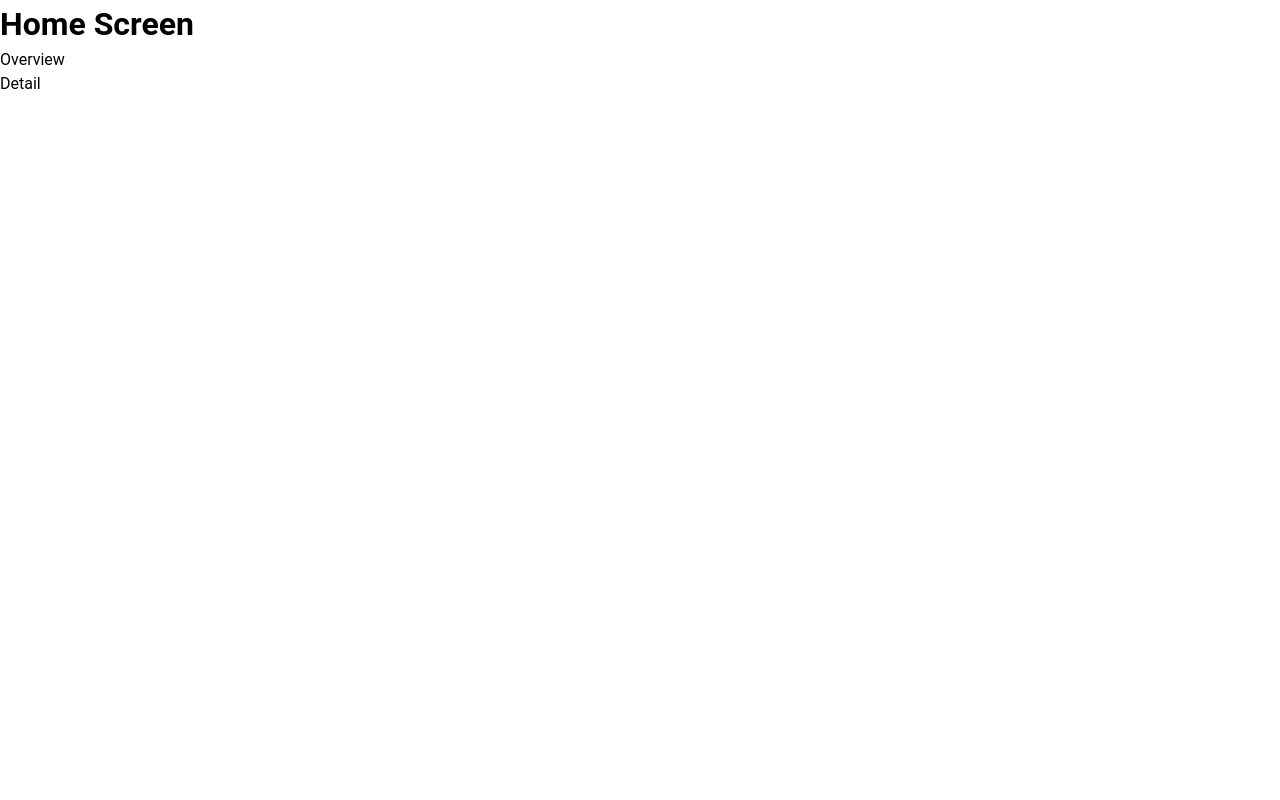
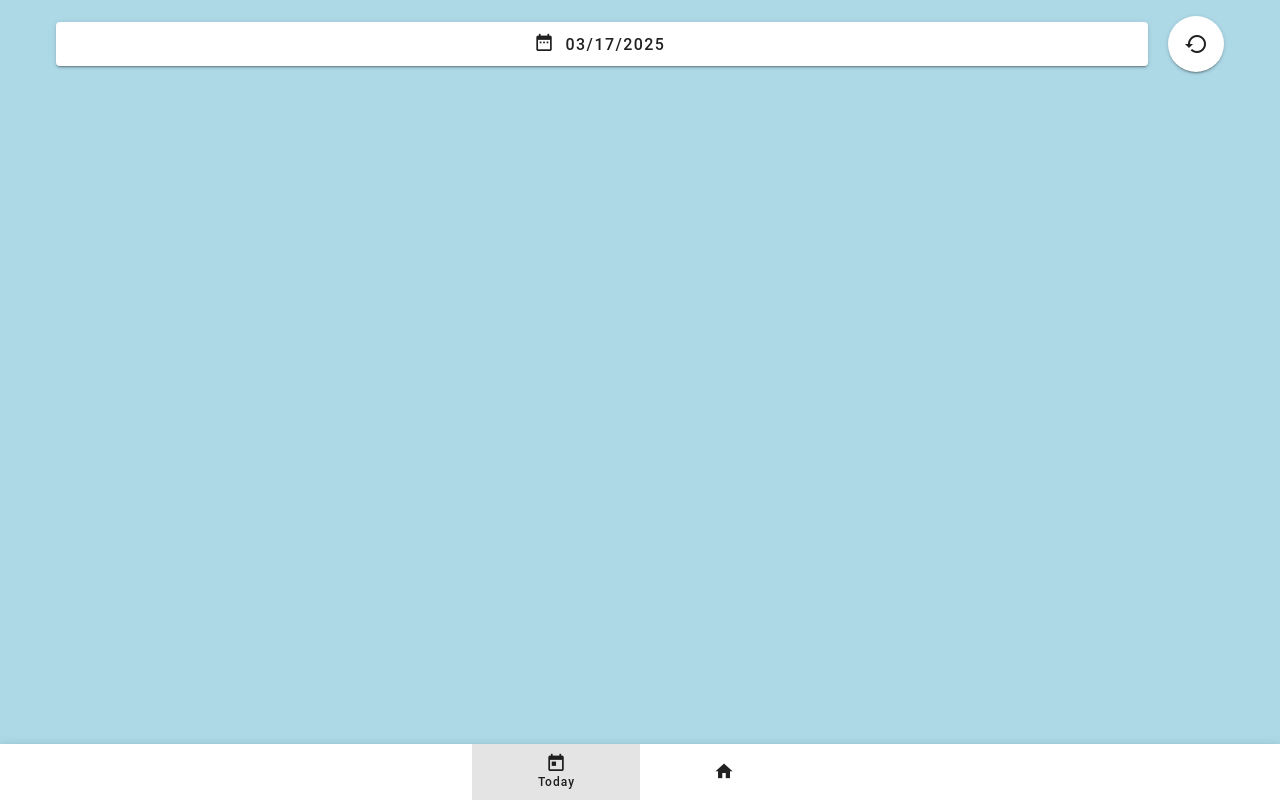
Before and after one commit to Lord-Turmoil/spendit, a Vue app in the folder app/: page /home in a window 1280 px wide. Built offline with nearby package versions, Linux system fonts and the light colour scheme.

Commit message:
✨basic home screen

```diff
--- a/app/src/App.vue
+++ b/app/src/App.vue
@@ -1,7 +1,7 @@
 <template>
-    <main>
+    <v-app>
         <RouterView />
-    </main>
+    </v-app>
 </template>
 
 <style scoped></style>
--- a/app/src/assets/css/index.css
+++ b/app/src/assets/css/index.css
@@ -1,118 +1,10 @@
-:root {
-    --default-red: rgb(234, 45, 46);
-
-    --default-blue: rgb(0, 116, 189);
-    --default-blue-transparent: rgba(0, 116, 189, .1);
-    --default-blue-light: rgba(0, 116, 189, .2);
-
-    --default-grey: rgb(128, 128, 128);
-    --default-grey-transparent: rgba(128, 128, 128, .1);
-    --default-grey-light: rgba(128, 128, 128, 0.2);
-
-    --default-green: #64ba44;
-    --default-orange: #f7821a;
-    --default-purple: #a550a7;
-    --default-cyan: #008080;
-    --default-pink: #f84e9e;
-
-    --font-color: #333333;
-    --bg-color: #fbfbfc;
-    --bg-like: #fafafc;
-    --bg-grey: #eaeaea;
-    --shadow-color: #d9d9d9;
-
-    --size-xxl: 3rem;
-    --size-xl: 2rem;
-    --size-l: 1.8rem;
-    --size-m: 1.5rem;
-    --size-s: 1rem;
-    --size-xs: 0.8rem;
-    --size-xxs: 0.5rem;
+#app {
+    position: relative;
+    width: 100vw;
+    height: 100vh;
 }
 
-html {
-    font-size: 16px;
-    font-family: 'Segoe UI', Tahoma, Geneva, Verdana, sans-serif;
+/* For development only */
+.v-application {
+    background-color: lightblue !important;
 }
-
-* {
-    padding: 0;
-    margin: 0;
-    scroll-behavior: smooth;
-}
-
-ol,
-ul,
-li {
-    list-style: none;
-}
-
-img {
-    border: 0;
-}
-
-b,
-strong {
-    font-weight: normal;
-}
-
-i,
-em {
-    font-style: normal;
-}
-
-u,
-s,
-ins,
-del {
-    text-decoration: none;
-}
-
-table {
-    border-collapse: collapse;
-}
-
-th,
-td {
-    border: 1px solid #000;
-}
-
-input,
-button {
-    outline: none;
-    border: none;
-}
-
-button,
-select {
-    cursor: pointer;
-}
-
-input:focus-visible,
-textarea:focus-visible {
-    outline: 0;
-}
-
-textarea {
-    border: none;
-    resize: none;
-}
-
-a {
-    text-decoration: none;
-    color: #000;
-}
-
-.leftfix {
-    float: left;
-}
-
-.rightfix {
-    float: right;
-}
-
-.clearfix::after {
-    content: "";
-    display: block;
-    clear: both;
-}
--- /dev/null
+++ b/app/src/components/DaySelector.vue
@@ -0,0 +1,80 @@
+<template>
+    <div class="DaySelector">
+        <v-btn class="DaySelector__date" prepend-icon="mdi-calendar-range" size="large" @click="onDaySelectStart">
+            {{ displayDay }}
+        </v-btn>
+        <v-btn class="DaySelector__reset" icon="mdi-restore" size="large" @click="resetDay"></v-btn>
+
+        <v-dialog v-model="dialogOpen">
+            <v-card max-width="400" prepend-icon="mdi-calendar-range" title="Pick a day">
+                <v-date-picker v-model="selectedDate" :max="new Date()" show-adjacent-months></v-date-picker>
+                <v-card-actions>
+                    <v-btn text @click="onDaySelectEnd(false)">Cancel</v-btn>
+                    <v-btn text @click="onDaySelectEnd(true)">OK</v-btn>
+                </v-card-actions>
+            </v-card>
+        </v-dialog>
+    </div>
+</template>
+
+<style scoped>
+.DaySelector {
+    display: flex;
+    justify-content: space-between;
+    align-items: center;
+    height: min-content;
+}
+
+.DaySelector__date {
+    /* take up all available space */
+    flex: 1;
+}
+
+.DaySelector__reset {
+    margin-left: 20px;
+}
+</style>
+
+<script setup>
+
+import { computed, ref } from 'vue';
+import { useDate } from 'vuetify';
+
+const activeDate = defineModel();
+const adapter = useDate();
+
+const resetDay = () => {
+    activeDate.value = new Date();
+};
+
+const displayDay = computed(() => {
+    return adapter.format(activeDate.value, 'keyboardDate');
+});
+
+// dialog status control
+const dialogOpen = ref(false);
+
+const openDialog = () => {
+    dialogOpen.value = true;
+};
+
+const closeDialog = () => {
+    dialogOpen.value = false;
+};
+
+// day selection control
+const selectedDate = ref(new Date());
+
+const onDaySelectStart = () => {
+    selectedDate.value = activeDate.value;
+    openDialog();
+};
+
+const onDaySelectEnd = (confirm) => {
+    if (confirm) {
+        activeDate.value = selectedDate.value;
+    }
+    closeDialog();
+};
+
+</script>
--- a/app/src/components/Navigator.vue
+++ b/app/src/components/Navigator.vue
@@ -1,22 +1,27 @@
 <template>
-    <ul>
-        <li><a @click="toOverview()">Overview</a></li>
-        <li><a @click="toDetail()">Detail</a></li>
-    </ul>
+    <v-bottom-navigation class="Navigator" v-model="activeTab" mode="shift" grow mandatory>
+        <v-btn>
+            <v-icon>mdi-calendar-today</v-icon>
+            <span>Today</span>
+        </v-btn>
+        <v-btn>
+            <v-icon>mdi-home</v-icon>
+            <span>Home</span>
+        </v-btn>
+    </v-bottom-navigation>
 </template>
 
-<style scoped></style>
+<style>
+.Navigator {
+    position: fixed !important;
+    width: 100%;
+    bottom: 0;
+    right: 0;
+}
+</style>
 
 <script setup lang="ts">
-import router from '~/router/router';
 
-// jump to /overview
-const toOverview = () => {
-    router.push('/overview');
-};
+const activeTab = defineModel();
 
-// jump to /detail
-const toDetail = () => {
-    router.push('/detail');
-};
 </script>
--- /dev/null
+++ b/app/src/components/ProfileCard.vue
@@ -0,0 +1,73 @@
+<template>
+    <div class="ProfileCard">
+        <v-card>
+            <v-container>
+                <div class="ProfileCard__user">
+                    <h2 class="text-h5">{{ userProfile.name }}</h2>
+                    <!-- TODO: make it a chip badge -->
+                    <span>{{ userProfile.title }}</span>
+                </div>
+                <v-divider class="ProfileCard__divider"></v-divider>
+                <div class="ProfileCard__system">
+                    <span>{{ displayVersion }}</span>
+                    <span>{{ displayCopyright }}</span>
+                </div>
+            </v-container>
+        </v-card>
+    </div>
+</template>
+
+<style scoped>
+.ProfileCard__user {
+    display: flex;
+    flex-direction: row;
+    align-items: center;
+    width: 100%;
+}
+
+.ProfileCard__user h2 {
+    flex: 1;
+}
+
+.ProfileCard__divider {
+    margin: 10px auto;
+}
+
+.ProfileCard__system span {
+    display: block;
+}
+</style>
+
+<script setup>
+
+import { computed, ref } from 'vue';
+
+// TODO: load from system
+
+// User information.
+const userProfile = ref({
+    name: 'Tony Skywalker',
+    title: 'Sith Lord',
+});
+
+// System information.
+const systemProfile = ref({
+    product: 'Death Star',
+    author: "Tony's Studio",
+    version: '1.0.0',
+    code: 'Stardust'
+});
+
+const displayVersion = computed(() => {
+    return `${systemProfile.value.product} ${systemProfile.value.version} - ${systemProfile.value.code}`;
+});
+
+const displayCopyright = computed(() => {
+    const currentYear = new Date().getFullYear();
+    if (currentYear === 2025) {
+        return `Copyright © 2025 ${systemProfile.value.author}`;
+    }
+    return `Copyright © 2025 - ${currentYear} ${systemProfile.value.author}`;
+});
+
+</script>
--- /dev/null
+++ b/app/src/layout/DayLayout.vue
@@ -0,0 +1,16 @@
+<template>
+    <div class="DayLayout">
+        <DaySelector v-model="activeDate" />
+    </div>
+</template>
+
+<style scoped></style>
+
+<script setup lang="ts">
+import { ref } from 'vue';
+
+import DaySelector from '~/components/DaySelector.vue';
+
+const activeDate = ref(new Date());
+
+</script>
--- /dev/null
+++ b/app/src/layout/HomeLayout.vue
@@ -0,0 +1,28 @@
+<!-- Top-level layout -->
+<template>
+    <v-container class="HomeLayout">
+        <DayLayout v-show="activeTab === 0" />
+        <MenuLayout v-show="activeTab === 1" />
+
+        <Navigator v-model="activeTab" />
+    </v-container>
+</template>
+
+<style>
+.HomeLayout {
+    width: 100%;
+    height: 100%;
+}
+</style>
+
+<script setup lang="ts">
+
+import { ref } from 'vue';
+
+import DayLayout from '~/layout/DayLayout.vue';
+import MenuLayout from '~/layout/MenuLayout.vue';
+import Navigator from '~/components/Navigator.vue';
+
+const activeTab = ref(0);
+
+</script>
--- /dev/null
+++ b/app/src/layout/MenuLayout.vue
@@ -0,0 +1,12 @@
+<template>
+    <div class="MenuLayout">
+        <ProfileCard />
+    </div>
+</template>
+
+<style scoped></style>
+
+<script setup lang="ts">
+import ProfileCard from '~/components/ProfileCard.vue';
+
+</script>
--- a/app/src/screen/HomeScreen.vue
+++ b/app/src/screen/HomeScreen.vue
@@ -1,12 +1,18 @@
 <template>
-    <h1>Home Screen</h1>
-    <Navigator />
+    <v-layout class="HomeScreen">
+        <HomeLayout />
+    </v-layout>
 </template>
 
-<style scoped></style>
+<style>
+.HomeScreen {
+    width: 100%;
+    height: 100%;
+}
+</style>
 
 <script setup lang="ts">
 
-import Navigator from '~/components/Navigator.vue';
+import HomeLayout from '~/layout/HomeLayout.vue';
 
 </script>
```
